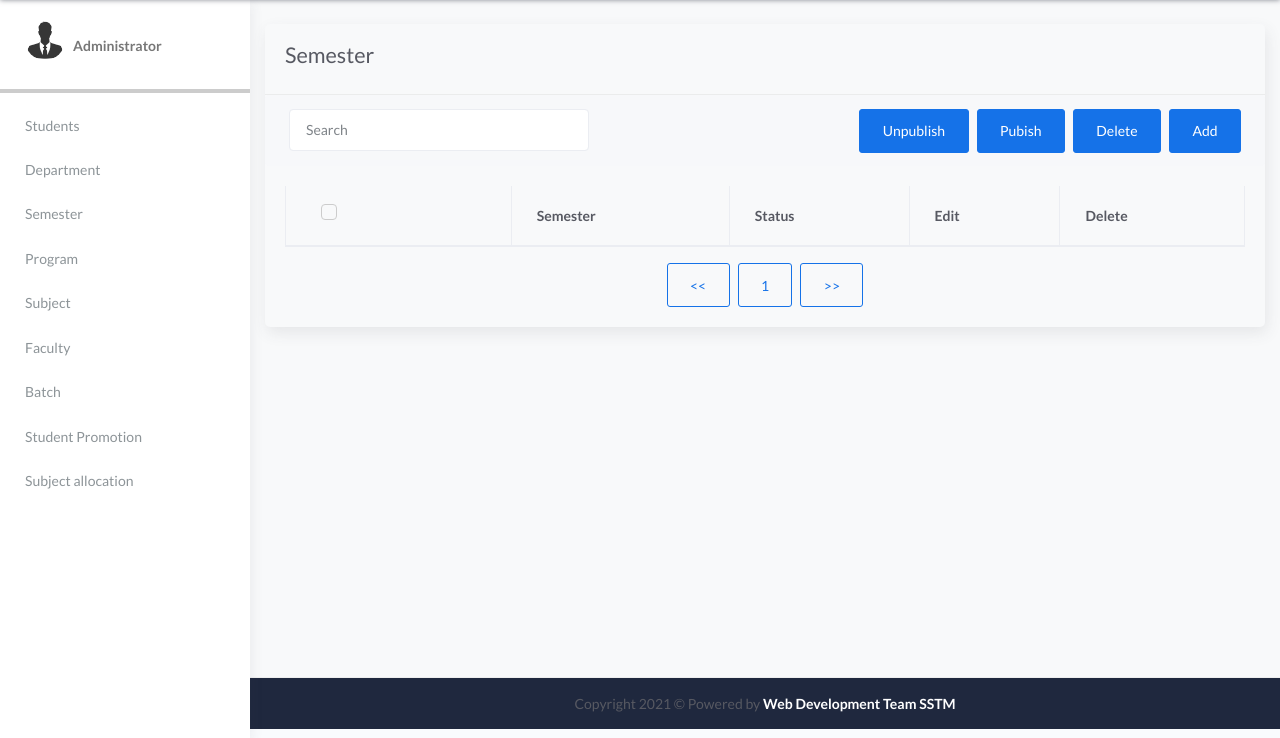
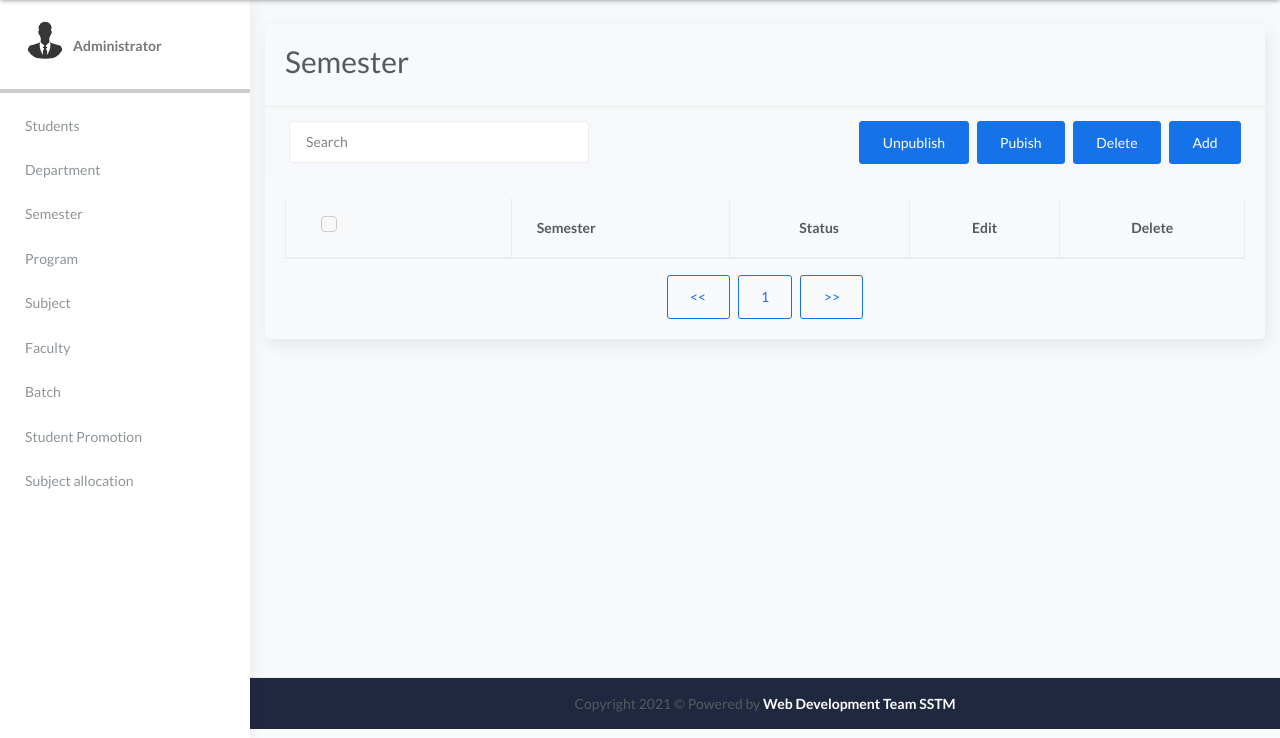
Before and after one commit to anjuzmusiq/elearning, a PHP site: page /admin/semester/ in a window 1280 px wide. Shown: the part 62-800 px from the top of the page. Run offline with PHP 8.4, Linux system fonts and the light colour scheme; data that the repository does not hold is empty.

Commit message:
style changes

```diff
--- a/admin/program/edit.php
+++ b/admin/program/edit.php
@@ -87,7 +87,7 @@
 					<div class="card mt-4 bg-light">
 						<div class="card-header">
 							<div class="card-title">
-								Update Department
+							<h3 style="font-size: 30px; display: inline-block;">Program</h3>
 							</div>
 						</div>
 						<div class="card-body">
@@ -97,7 +97,7 @@
 										<form action="" method="POST">
 											<div class="form-group">
 												<label for="exampleInputEmail1">Update Program</label>
-												<input type="text" name="pname" class="form-control" id="exampleInputEmail1" aria-describedby="emailHelp" placeholder="Program" value="<?php echo $row['sName']; ?>">
+												<input type="text" name="pname" class="form-control" id="exampleInputEmail1" aria-describedby="emailHelp" placeholder="Enter Program" value="<?php echo $row['sName']; ?>">
 											</div>
 											<button name="submit" type="submit" class="btn btn-primary ml-3 float-right">Submit</button>
 											<a href="index.php"><input type="button" value="Cancel" class="btn btn-danger float-right"></a>
--- a/admin/program/index.php
+++ b/admin/program/index.php
@@ -151,7 +151,7 @@
 															</label>
 														</div>
 													</th>
-													<th class = "text-center">Program</th>
+													<th>Program</th>
 													<th class = "text-center">Status</th>
 													<th class = "text-center">Edit</th>
 													<th class = "text-center">Delete</th>
@@ -172,7 +172,7 @@
 															</label>
 														</div>
 													</th>
-													<td class = "text-center"><?php echo $row['sName']; ?></td>
+													<td><?php echo $row['sName']; ?></td>
 													<td class = "text-center"><?php
 														if($row['iStatus'] == 1) {
 															echo "<button class='btn btn-link btn-success btn-lg' style='cursor:context-menu;'><i class='fa fa-check fa-green'></i></button>";
--- a/admin/program/new.php
+++ b/admin/program/new.php
@@ -82,7 +82,7 @@
 					<div class="card mt-4 bg-light">
 						<div class="card-header">
 							<div class="card-title">
-								Add Department
+								<h3 style="font-size: 30px; display: inline-block;"> Program </h3>
 							</div>
 						</div>
 						<div class="card-body">
@@ -90,14 +90,14 @@
 								<div class="card mt-4  bg-light">
 									<div class="card-header">
 										<div class="card-title">
-											Add Data
+											Add Program
 										</div>
 									</div>
 									<div class="card-body">
 										<form action="" method="POST">
 											<div class="form-group">
 												<label for="exampleInputEmail1">Enter Program</label>
-												<input type="text" name="pname" class="form-control" id="exampleInputEmail1" aria-describedby="emailHelp" placeholder="Program">
+												<input type="text" name="pname" class="form-control" id="exampleInputEmail1" aria-describedby="emailHelp" placeholder="Enter Program">
 												 <p style = "color: red;"><?php echo $errMsg; ?></p>
 											</div>
 											<button name="submit" type="submit" class="btn btn-primary ml-3 float-right">Submit</button>
--- a/admin/semester/index.php
+++ b/admin/semester/index.php
@@ -144,9 +144,9 @@ if(isset($_POST['publish'])){
 			<div class="card mt-4 bg-light">
 								<div class="card-header">
 								<form method='post' name="form1" action=''>
-									<div class="card-title">
-										<h2>Semester </h2>
-									</div>
+							<div class="card-title">
+                                <h3 style="font-size: 30px; display: inline-block;">Semester</h3>
+                            </div>
 								</div>
 								<div style="margin: 0px;" class="card-sub">
 									<input  type="button" value="Add" onClick="window.location='new.php';" class="btn btn-primary float-right ml-2">
@@ -172,9 +172,9 @@ if(isset($_POST['publish'])){
 														</div>
 													</th>
 													<th>Semester</th>
-													<th>Status</th>
-													<th>Edit</th>
-													<th>Delete</th>
+													<th class="text-center">Status</th>
+													<th class="text-center">Edit</th>
+													<th class="text-center">Delete</th>
 												</tr>
 											</thead>
 											<tbody>
@@ -198,13 +198,13 @@ if(isset($_POST['publish'])){
 														</div>
 													</th>
 													<td><?php echo $row['sName'];?></td>
-													<td ><?php if($row['iStatus']==1) echo "<button class='btn btn-link btn-success btn-lg' style='cursor:context-menu;'><i class='fa fa-check fa-green'></i></button>"; else echo "<button class='btn btn-link btn-danger btn-lg' style='cursor:context-menu;'><i class='fa fa-times'></i></button";?></td>
-													<td style="width:20%" ><a href="update.php?uid=<?php echo $row['ID'];?>">
+													<td class="text-center"><?php if($row['iStatus']==1) echo "<button class='btn btn-link btn-success btn-lg' style='cursor:context-menu;'><i class='fa fa-check fa-green'></i></button>"; else echo "<button class='btn btn-link btn-danger btn-lg' style='cursor:context-menu;'><i class='fa fa-times'></i></button";?></td>
+													<td class="text-center" style="width:20%" ><a href="update.php?uid=<?php echo $row['ID'];?>">
                                                     <button type="button" data-toggle="tooltip" title="" class="btn btn-link btn-primary btn-lg" data-original-title="Edit">
 																<i class="fa fa-edit"></i>
 															</button></i></a>
                                                     </td>
-                                                    <td style="width:20%">
+                                                    <td class="text-center" style="width:20%">
 														<button type="button" data-toggle="modal" title="" data-target="#exampleModal<?php echo $row['ID'];?>" class="btn btn-link btn-danger btn-lg" data-original-title="Delete">
 																<i class="fa fa-trash-alt"></i>
 															</button></i>
--- a/admin/semester/update.php
+++ b/admin/semester/update.php
@@ -94,9 +94,9 @@
 				<div class="col-md-12 ">
 					<div class="card mt-4 bg-light">
 						<div class="card-header">
-							<div class="card-title">
-								Semester
-							</div>
+						<div class="card-title">
+                                <h3 style="font-size: 30px; display: inline-block;">Semester</h3>
+                            </div>
 						</div>
 						<div class="card-body">
 							<div class="col-md-5 mr-auto ml-auto ">
```
Also changed, not shown: admin/semester/new.php (+4 -4 lines).
